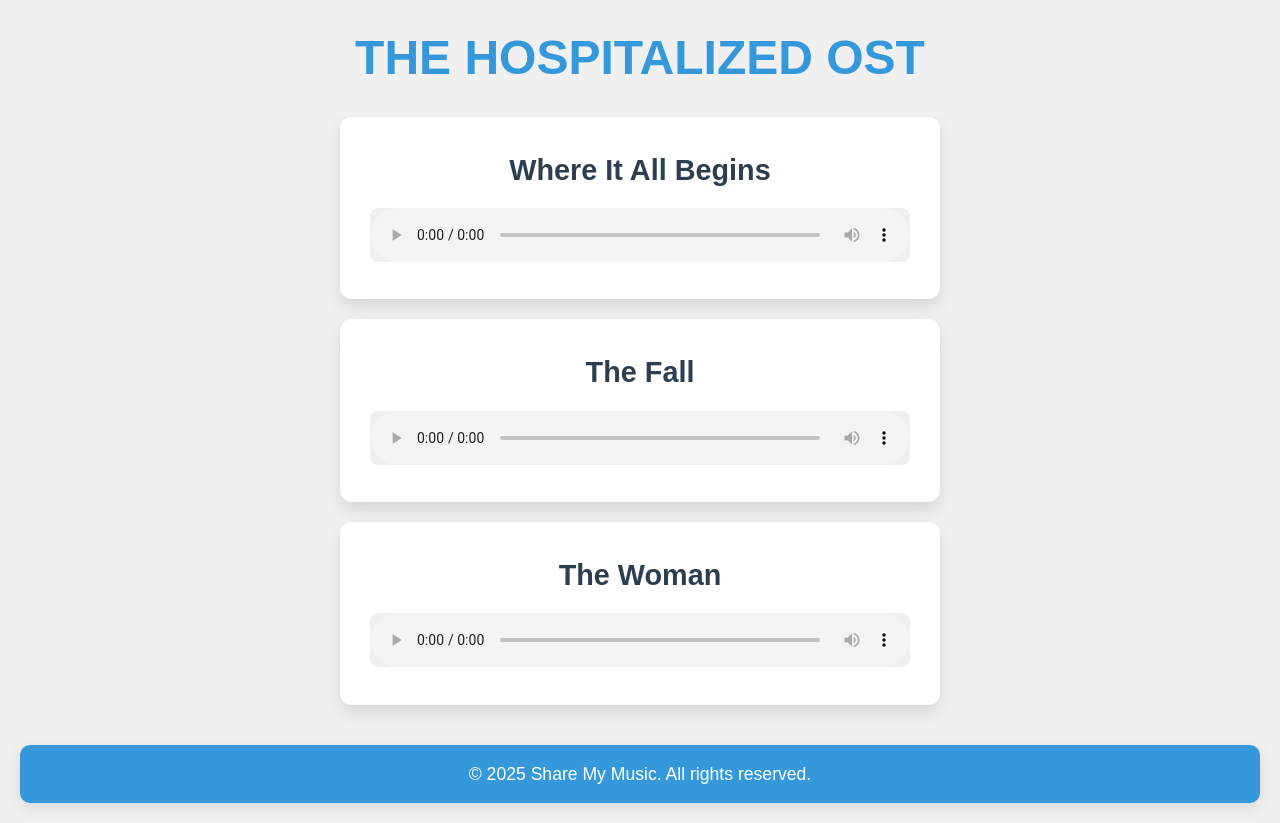
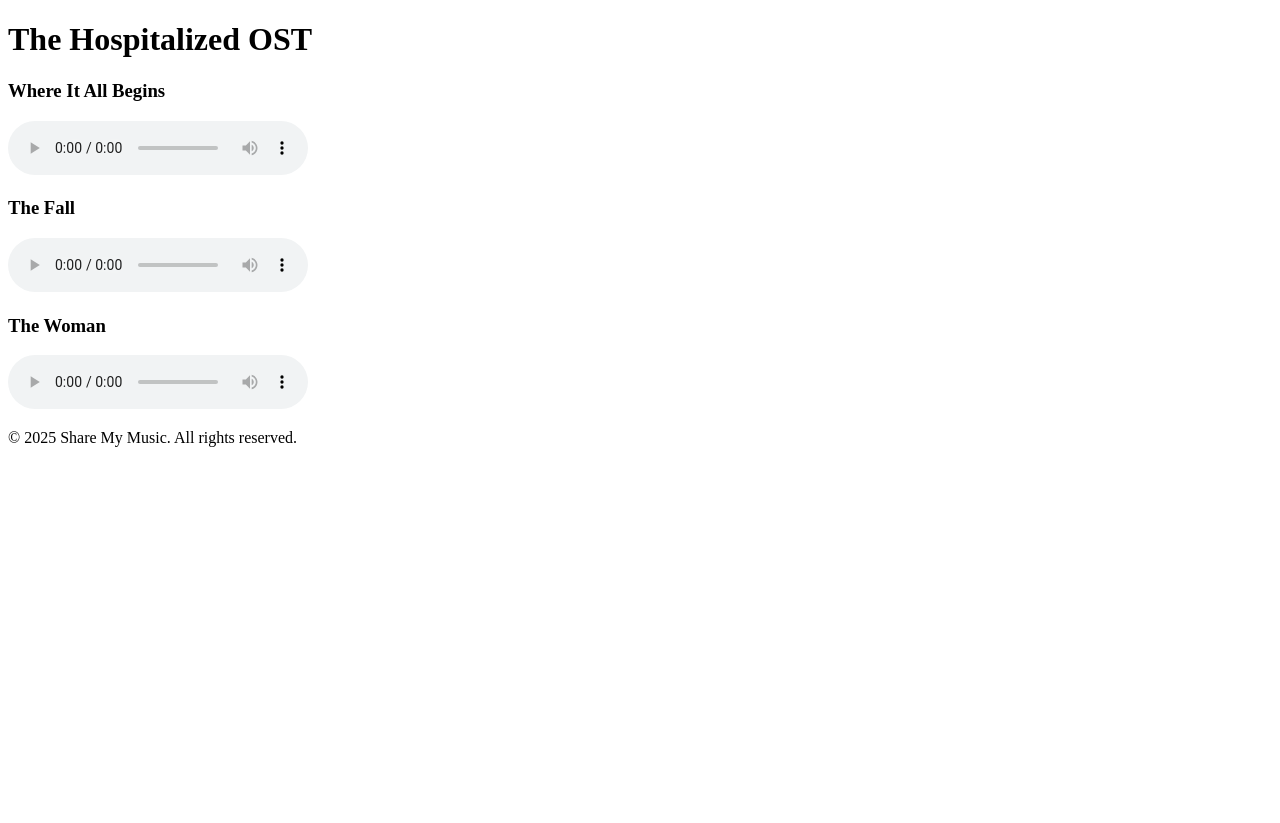
Before and after one commit to Flipzterz/HospitalizedOST, a plain HTML site: page index.html in a window 1280 px wide. After the commit the page ends 800 px from the top, so only its background shows below. Drawn offline with Linux system fonts and the light colour scheme.

Commit message:
Update index.html

```diff
--- a/index.html
+++ b/index.html
@@ -4,78 +4,7 @@
     <meta charset="UTF-8">
     <meta name="viewport" content="width=device-width, initial-scale=1.0">
     <title>Hospitalized OST</title>
-    <style>
-        /* General Reset */
-        * {
-            margin: 0;
-            padding: 0;
-            box-sizing: border-box;
-        }
 
-        /* Body Styling */
-        body {
-            font-family: 'Arial', sans-serif;
-            background-color: #f0f0f0;
-            color: #333;
-            text-align: center;
-            line-height: 1.6;
-            padding: 20px;
-        }
-
-        /* Header Styling */
-        h1 {
-            font-size: 3em;
-            color: #3498db;
-            margin-bottom: 20px;
-            text-transform: uppercase;
-        }
-
-        /* Music Item Container */
-        .music-item {
-            background-color: #fff;
-            padding: 30px;
-            margin: 20px auto;
-            width: 80%;
-            max-width: 600px;
-            border-radius: 12px;
-            box-shadow: 0 8px 15px rgba(0, 0, 0, 0.1);
-            transition: transform 0.3s ease, box-shadow 0.3s ease;
-        }
-
-        .music-item:hover {
-            transform: translateY(-10px);
-            box-shadow: 0 15px 30px rgba(0, 0, 0, 0.2);
-        }
-
-        .music-item h3 {
-            font-size: 1.8em;
-            color: #2c3e50;
-            margin-bottom: 15px;
-            text-transform: capitalize;
-        }
-
-        audio {
-            width: 100%;
-            border-radius: 8px;
-            outline: none;
-            background-color: #ecf0f1;
-        }
-
-        /* Footer Styling */
-        footer {
-            margin-top: 40px;
-            background-color: #3498db;
-            color: white;
-            padding: 15px;
-            font-size: 1.1em;
-            border-radius: 10px;
-            box-shadow: 0 5px 15px rgba(0, 0, 0, 0.1);
-        }
-
-        footer p {
-            margin: 0;
-        }
-    </style>
 </head>
 <body>
 
```
